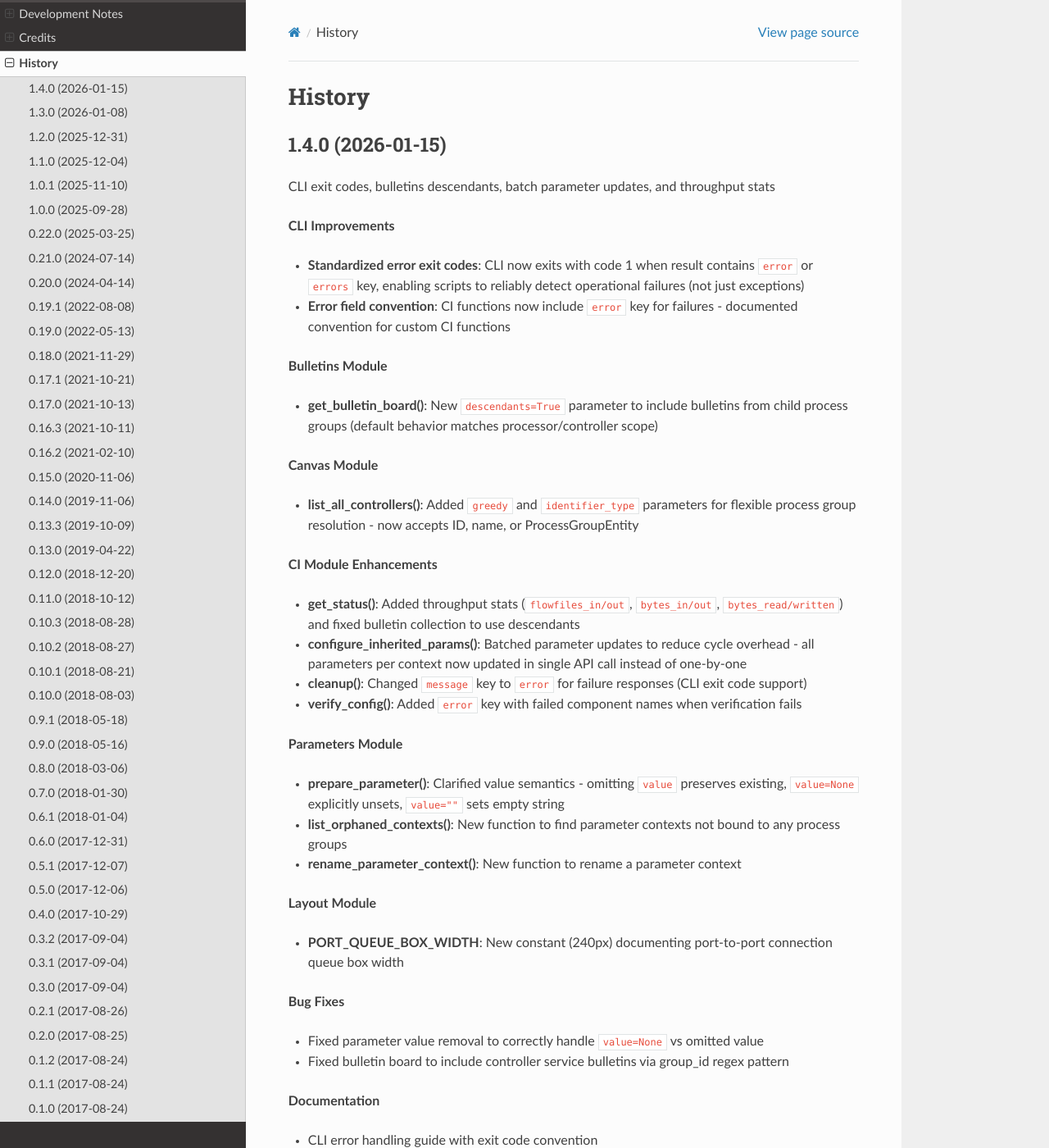
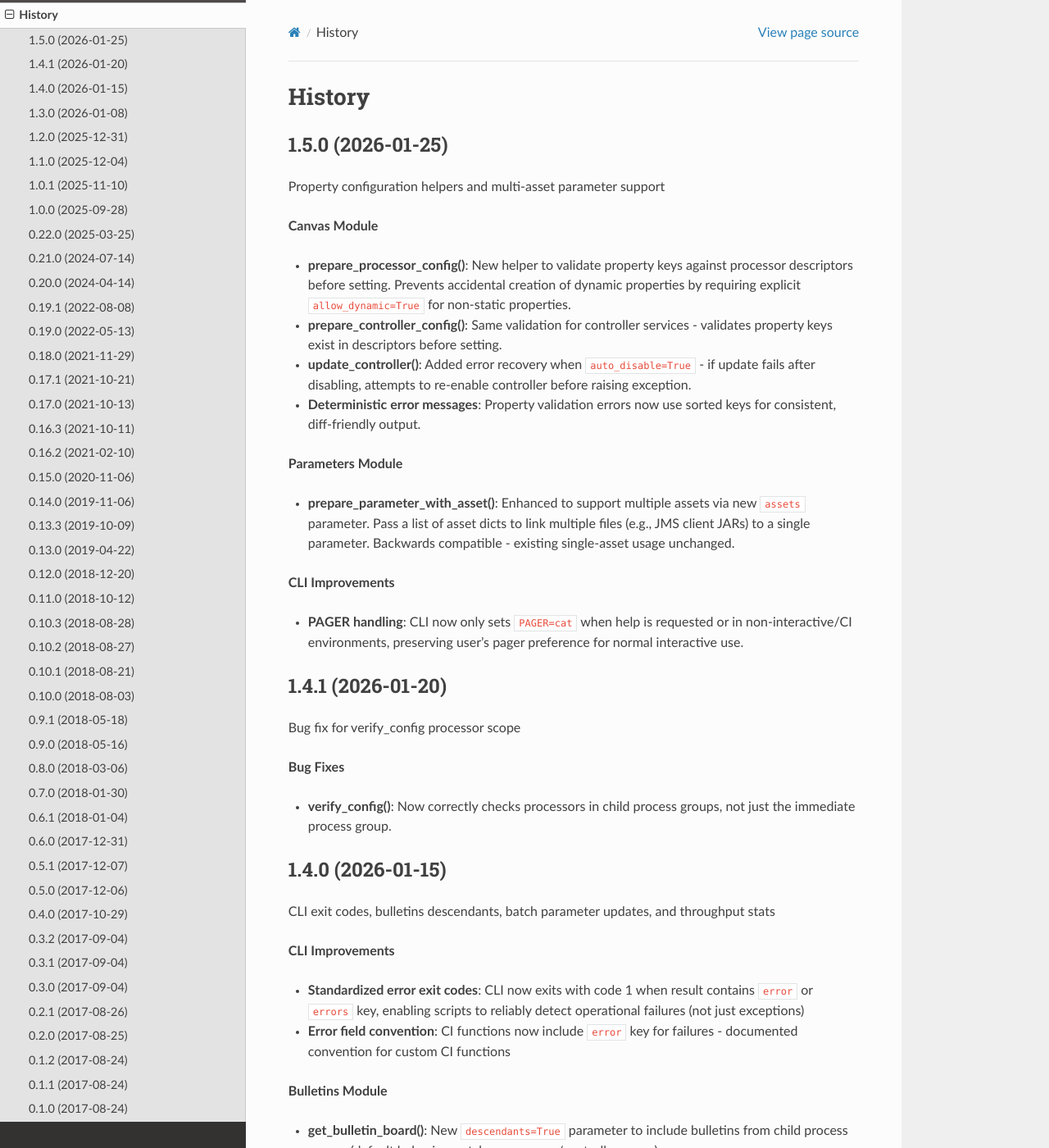
Before and after one commit to Chaffelson/nipyapi, a Sphinx documentation site: the page built from docs/history.rst, in a window 1280 px wide and 1400 px high. Shown: the whole window at 82% size. Built offline with Sphinx 7.4.7 and the Read the Docs theme 3.1.0, drawn with Linux system fonts in a browser that asks for light colours; the version number could not be read and is left out.

Commit message:
Prepare release 1.5.0: Property helpers and multi-asset support
- prepare_processor_config/prepare_controller_config helpers
- prepare_parameter_with_asset multi-asset support
- update_controller error recovery with auto_disable
- CLI PAGER handling improvements
- Deterministic error messages

```diff
--- a/docs/history.rst
+++ b/docs/history.rst
@@ -1,6 +1,35 @@
 =======
 History
 =======
+
+1.5.0 (2026-01-25)
+-------------------
+
+| Property configuration helpers and multi-asset parameter support
+
+**Canvas Module**
+
+- **prepare_processor_config()**: New helper to validate property keys against processor descriptors before setting. Prevents accidental creation of dynamic properties by requiring explicit ``allow_dynamic=True`` for non-static properties.
+- **prepare_controller_config()**: Same validation for controller services - validates property keys exist in descriptors before setting.
+- **update_controller()**: Added error recovery when ``auto_disable=True`` - if update fails after disabling, attempts to re-enable controller before raising exception.
+- **Deterministic error messages**: Property validation errors now use sorted keys for consistent, diff-friendly output.
+
+**Parameters Module**
+
+- **prepare_parameter_with_asset()**: Enhanced to support multiple assets via new ``assets`` parameter. Pass a list of asset dicts to link multiple files (e.g., JMS client JARs) to a single parameter. Backwards compatible - existing single-asset usage unchanged.
+
+**CLI Improvements**
+
+- **PAGER handling**: CLI now only sets ``PAGER=cat`` when help is requested or in non-interactive/CI environments, preserving user's pager preference for normal interactive use.
+
+1.4.1 (2026-01-20)
+-------------------
+
+| Bug fix for verify_config processor scope
+
+**Bug Fixes**
+
+- **verify_config()**: Now correctly checks processors in child process groups, not just the immediate process group.
 
 1.4.0 (2026-01-15)
 -------------------
```
